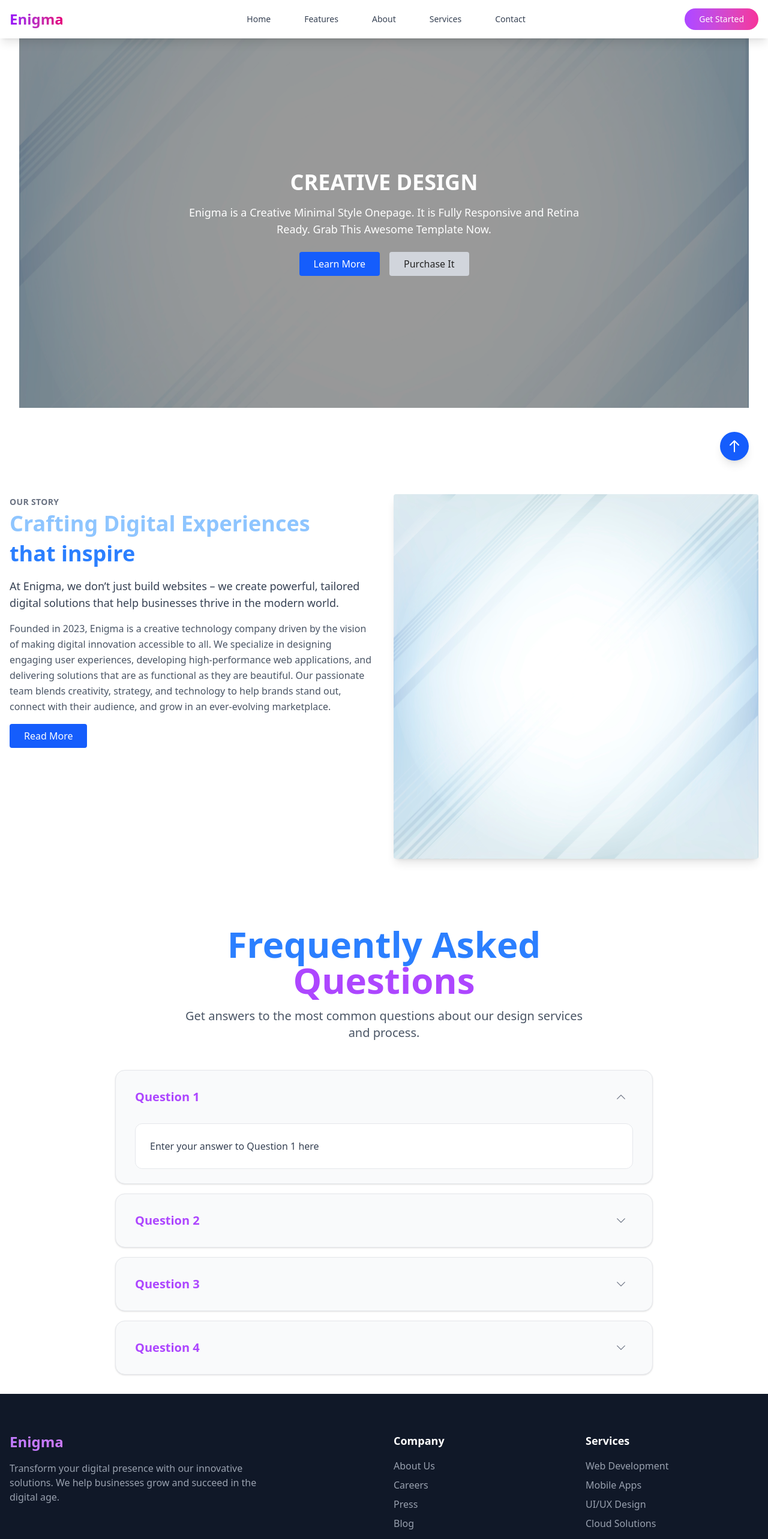
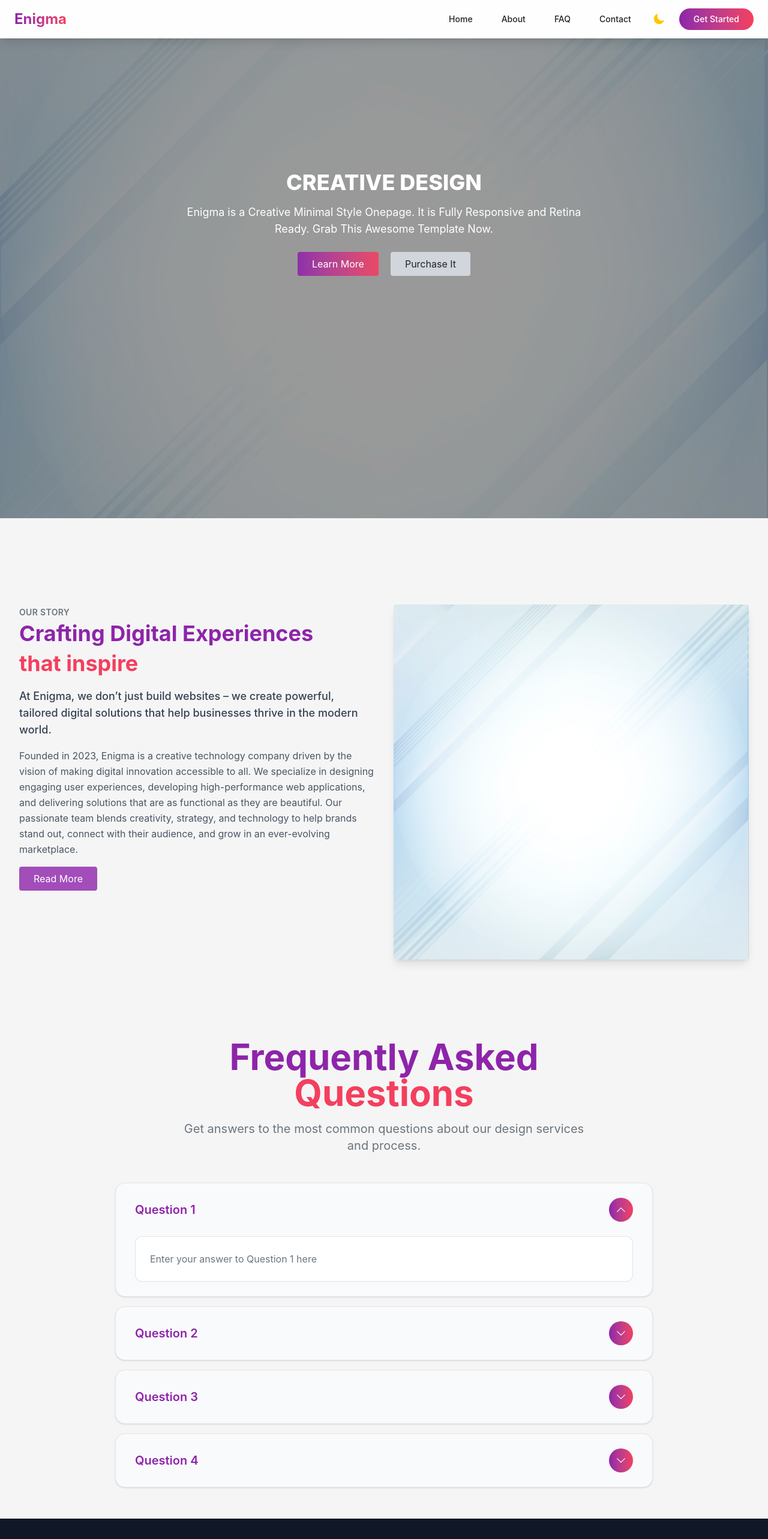
Before and after one commit to kinwitstech/Template-Basic, a React (Vite) app: page / in a window 1280 px wide. Shown: the top 2566 px of the page at 60% size. Built offline with nearby package versions, Linux system fonts and the light colour scheme.

Commit message:
Basic template: UI-fixes, theme toggle switch

```diff
--- a/index.html
+++ b/index.html
@@ -1,5 +1,5 @@
 <!DOCTYPE html>
-<html lang="en">
+<html lang="en" data-theme="light">
   <head>
     <meta charset="UTF-8" />
     <link rel="icon" type="image/svg+xml" href="/vite.svg" />
--- a/src/components/About.jsx
+++ b/src/components/About.jsx
@@ -2,17 +2,17 @@ import aboutImage from "../assets/60241.jpg";
 
 export default function About() {
   return (
-    <section id="about" className="px-4 py-20 bg-white">
+    <section id="about" className="px-4 py-20 bg-base-200">
       <div className="flex flex-col items-stretch gap-8 lg:flex-row">
         {/* Left Column */}
-        <div className="lg:w-1/2">
+        <div className="lg:w-1/2 ml-4">
           <div className="space-y-4">
-            <span className="text-sm font-semibold tracking-wide text-gray-500">
+            <span className="text-sm font-semibold tracking-wide text-secondary">
               OUR STORY
             </span>
-            <h2 className="text-4xl font-bold leading-snug text-blue-300">
+            <h2 className="text-4xl font-bold leading-snug text-primary">
               Crafting Digital Experiences <br />
-              <span className="text-blue-500">that inspire</span>
+              <span className="text-accent">that inspire</span>
             </h2>
             <h4 className="text-lg font-medium text-gray-700">
               At Enigma, we don’t just build websites – we create powerful, tailored
@@ -29,7 +29,7 @@ export default function About() {
             </p>
             <a
               href="about-1.html"
-              className="inline-block px-6 py-2 text-white transition-colors duration-200 bg-blue-600 rounded hover:bg-blue-700"
+              className="inline-block px-6 py-2 text-white transition-colors duration-200 bg-primary/80 rounded hover:bg-primary"
             >
               Read More
             </a>
@@ -37,7 +37,7 @@ export default function About() {
         </div>
 
         {/* Right Column */}
-        <div className="lg:w-1/2">
+        <div className="lg:w-1/2 mr-4">
           <img
             src={aboutImage}
             className="object-cover w-full rounded shadow-lg"
--- a/src/components/Footer.jsx
+++ b/src/components/Footer.jsx
@@ -36,14 +36,14 @@ const socialLinks = [
 export default function Footer() {
   return (
     <footer className="text-white bg-gray-900">
-      <div className="px-4 py-16 mx-auto max-w-7xl">
+      <div className="px-4 py-16 mx-auto max-w-7xl ml-6 mr-6">
         <div className="grid grid-cols-1 gap-8 md:grid-cols-2 lg:grid-cols-4">
           {/* Add your Company Info in this block */}
           <div className="col-span-1 lg:col-span-2">
-            <h3 className="mb-4 text-2xl font-bold text-transparent bg-clip-text bg-gradient-to-r from-purple-400 to-pink-400">
+            <h3 className="mb-4 text-2xl font-bold text-transparent bg-clip-text bg-gradient-to-r from-primary/90 to-accent/90">
               Enigma
             </h3>
-            <p className="max-w-md mb-6 text-gray-400">
+            <p className="max-w-md mb-6 text-secondary">
               Transform your digital presence with our innovative solutions.
               We help businesses grow and succeed in the digital age.
             </p>
@@ -55,7 +55,7 @@ export default function Footer() {
             <ul className="space-y-2">
               {footerLinks.company.map((link) => (
                 <li key={link.name}>
-                  <a href={link.href} className="text-gray-400 transition-colors duration-300 hover:text-white">
+                  <a href={link.href} className="text-secondary transition-colors duration-300 hover:text-white">
                     {link.name}
                   </a>
                 </li>
@@ -68,7 +68,7 @@ export default function Footer() {
             <ul className="space-y-2">
               {footerLinks.services.map((link) => (
                 <li key={link.name}>
-                  <a href={link.href} className="text-gray-400 transition-colors duration-300 hover:text-white">
+                  <a href={link.href} className="text-secondary transition-colors duration-300 hover:text-white">
                     {link.name}
                   </a>
                 </li>
@@ -81,7 +81,7 @@ export default function Footer() {
             <ul className="space-y-2">
               {footerLinks.support.map((link) => (
                 <li key={link.name}>
-                  <a href={link.href} className="text-gray-400 transition-colors duration-300 hover:text-white">
+                  <a href={link.href} className="text-secondary transition-colors duration-300 hover:text-white">
                     {link.name}
                   </a>
                 </li>
@@ -90,16 +90,16 @@ export default function Footer() {
           </div>
         </div>
 
-        <div className="pt-8 mt-12 border-t border-gray-800">
+        <div className="pt-8 mt-12 border-t border-secondary/30">
           <div className="flex flex-col items-center justify-between md:flex-row">
-            <p className="text-sm text-gray-400">
+            <p className="text-sm text-secondary">
               © {new Date().getFullYear()} Enigma. All rights reserved.
             </p>
             <div className="flex mt-4 space-x-6 md:mt-0">
-              <a href="#" className="text-sm text-gray-400 transition-colors duration-300 hover:text-white">
+              <a href="#" className="text-sm text-secondary transition-colors duration-300 hover:text-white">
                 Privacy Policy
               </a>
-              <a href="#" className="text-sm text-gray-400 transition-colors duration-300 hover:text-white">
+              <a href="#" className="text-sm text-secondary transition-colors duration-300 hover:text-white">
                 Terms of Service
               </a>
             </div>
--- a/src/components/Jumbotron.jsx
+++ b/src/components/Jumbotron.jsx
@@ -4,28 +4,29 @@ export default function Jumbotron() {
   return (
     <section
       id="home"
-      className="relative px-4 py-20 text-center bg-gray-100"
+      className="relative py-20 text-center bg-secondary/10"
       style={{
         backgroundImage: `url(${aboutImage})`, // put your image in public/images/
         backgroundSize: "cover",
         backgroundPosition: "center",
+        minHeight: "100vh",
       }}
     >
       {/* Overlay for opacity */}
       <div className="absolute inset-0 bg-black opacity-40"></div>
 
       {/* Content */}
-      <div className="relative z-10 flex flex-col items-center justify-center px-4 py-35">
+      <div className="relative flex flex-col items-center justify-center px-4 py-35">
         <h2 className="mb-4 text-4xl font-extrabold text-white">CREATIVE DESIGN</h2>
         <p className="max-w-2xl mx-auto mb-6 text-lg text-white">
           Enigma is a Creative Minimal Style Onepage. It is Fully Responsive and Retina Ready.
           Grab This Awesome Template Now.
         </p>
-        <div className="flex justify-center space-x-4">
-          <button className="px-6 py-2 text-white bg-blue-600 rounded hover:bg-blue-700">
+        <div className="flex justify-center space-x-5">
+          <button className="px-6 py-2 text-white bg-gradient-to-r from-primary/90 to-accent/90 rounded hover:bg-primary">
             Learn More
           </button>
-          <button className="px-6 py-2 bg-gray-300 rounded hover:bg-gray-400">
+          <button className="px-6 py-2 bg-gray-300 rounded hover:bg-secondary">
             Purchase It
           </button>
         </div>
--- a/src/components/Navbar.jsx
+++ b/src/components/Navbar.jsx
@@ -1,63 +1,92 @@
-import { useState } from 'react'
-import { Bars3Icon, XMarkIcon } from '@heroicons/react/24/outline'
+import { useState, useEffect } from "react";
+import { Bars3Icon, XMarkIcon } from "@heroicons/react/24/outline";
+import { SunIcon, MoonIcon } from "@heroicons/react/24/solid";
 
 export default function Navbar() {
-  const [isMenuOpen, setIsMenuOpen] = useState(false)
+  const [isMenuOpen, setIsMenuOpen] = useState(false);
+  const [theme, setTheme] = useState(localStorage.getItem("theme") || "light");
 
   const navigation = [
-    { name: 'Home', href: '#home' },
-    { name: 'Features', href: '#features' },
-    { name: 'About', href: '#about' },
-    { name: 'Services', href: '#services' },
-    { name: 'Contact', href: '#contact' }
-  ]
+    { name: "Home", href: "#home" },
+    { name: "About", href: "#about" },
+    { name: "FAQ", href: "#faq" },
+    { name: "Contact", href: "#contact" },
+  ];
 
   const scrollToSection = (e, href) => {
-    e.preventDefault()
-    const element = document.querySelector(href)
+    e.preventDefault();
+    const element = document.querySelector(href);
     if (element) {
-      element.scrollIntoView({ behavior: 'smooth' })
+      element.scrollIntoView({ behavior: "smooth" });
     }
-    setIsMenuOpen(false)
-  }
+    setIsMenuOpen(false);
+  };
+
+  useEffect(() => {
+    document.documentElement.setAttribute("data-theme", theme);
+    localStorage.setItem("theme", theme);
+  }, [theme]);
+
+  const toggleTheme = () => {
+    setTheme(theme === "light" ? "dark" : "light");
+  };
 
   return (
-    <nav className="fixed top-0 left-0 right-0 z-50 shadow-lg bg-white/90 backdrop-blur-md">
-      <div className="px-4 mx-auto max-w-7xl">
+    <nav className="fixed top-0 left-0 right-0 z-50 shadow-lg bg-base-100/90 backdrop-blur-md">
+      <div className="px-6 mx-auto max-w-7xl">
         <div className="flex items-center justify-between h-16">
-          <div className="flex items-center">
-            <a href="#home" className="text-2xl font-bold text-transparent bg-clip-text bg-gradient-to-r from-purple-600 to-pink-600">
+          <a
+            href="#home"
+            className="text-2xl font-bold text-transparent bg-clip-text bg-gradient-to-r from-primary to-accent"
+          >
             Enigma
           </a>
-          </div>
 
           {/* Desktop Navigation */}
-          <div className="hidden md:block">
-            <div className="flex items-baseline ml-10 space-x-8">
+          <div className="hidden md:flex items-center space-x-6">
             {navigation.map((item) => (
               <a
                 key={item.name}
                 href={item.href}
                 onClick={(e) => scrollToSection(e, item.href)}
-                  className="px-3 py-2 text-sm font-medium text-gray-700 transition-colors duration-200 hover:text-purple-600"
+                className="px-3 py-2 text-sm font-medium text-base-content hover:text-primary transition-colors"
               >
                 {item.name}
               </a>
             ))}
-            </div>
-          </div>
 
-          <div className="hidden md:block">
-            <button className="px-6 py-2 text-sm font-medium text-white transition-all duration-300 rounded-full bg-gradient-to-r from-purple-500 to-pink-500 hover:shadow-lg">
+            {/* DaisyUI Theme Toggle with Heroicons */}
+            <label className="swap swap-rotate">
+              <input
+                type="checkbox"
+                checked={theme === "dark"}
+                onChange={toggleTheme}
+              />
+              <SunIcon className="swap-on w-5 h-5 text-yellow-500" />
+              <MoonIcon className="swap-off w-5 h-5 text-yellow-400" />
+            </label>
+
+            <button className="px-6 py-2 text-sm font-medium text-white rounded-full bg-gradient-to-r from-primary to-accent hover:shadow-lg">
               Get Started
             </button>
           </div>
 
-          {/* Mobile menu button */}
-          <div className="md:hidden">
+          {/* Mobile Menu Button */}
+          <div className="md:hidden flex items-center space-x-2">
+            {/* DaisyUI Theme Toggle (Mobile) */}
+            <label className="swap swap-rotate">
+              <input
+                type="checkbox"
+                checked={theme === "dark"}
+                onChange={toggleTheme}
+              />
+              <SunIcon className="swap-on w-5 h-5 text-yellow-500" />
+              <MoonIcon className="swap-off w-5 h-5 text-yellow-400" />
+            </label>
+
             <button
               onClick={() => setIsMenuOpen(!isMenuOpen)}
-              className="p-2 text-gray-700 hover:text-purple-600"
+              className="p-2 text-secondary hover:text-primary"
             >
               {isMenuOpen ? (
                 <XMarkIcon className="w-6 h-6" />
@@ -71,19 +100,19 @@ export default function Navbar() {
         {/* Mobile Navigation */}
         {isMenuOpen && (
           <div className="md:hidden">
-            <div className="px-2 pt-2 pb-3 space-y-1 bg-white border-t">
+            <div className="px-2 pt-2 pb-3 space-y-1 bg-base-100 border-t">
               {navigation.map((item) => (
                 <a
                   key={item.name}
                   href={item.href}
                   onClick={(e) => scrollToSection(e, item.href)}
-                  className="block px-3 py-2 text-base font-medium text-gray-700 hover:text-purple-600"
+                  className="block px-3 py-2 text-base font-medium text-base-content hover:text-primary"
                 >
                   {item.name}
                 </a>
               ))}
               <div className="px-3 py-2">
-                <button className="w-full px-4 py-2 text-sm font-medium text-white rounded-full bg-gradient-to-r from-purple-500 to-pink-500">
+                <button className="w-full px-4 py-2 text-sm font-medium text-white rounded-full bg-gradient-to-r from-primary/90 to-accent/90">
                   Get Started
                 </button>
               </div>
@@ -92,5 +121,5 @@ export default function Navbar() {
         )}
       </div>
     </nav>
-  )
+  );
 }
--- a/src/components/faq.jsx
+++ b/src/components/faq.jsx
@@ -40,16 +40,17 @@ const FAQAccordion = () => {
   };
 
   return (
-    <div className="min-h-screen bg-white p-4 sm:p-6 lg:p-8">
+    <section id="faq" className="px-4 py-5 bg-base-200">
+    <div className="min-h-screen bg-base-200 p-4 sm:p-6 lg:p-8">
       <div className="max-w-4xl mx-auto">
         <div className="text-center mb-12">
-          <h1 className="text-4xl sm:text-5xl lg:text-6xl font-bold mb-4 text-blue-500">
+          <h1 className="text-4xl sm:text-5xl lg:text-6xl font-bold mb-4 text-primary">
             Frequently Asked
-            <span className="block bg-gradient-to-r from-primary to-secondary bg-clip-text text-purple-500">
+            <span className="block bg-clip-text text-accent">
               Questions
             </span>
           </h1>
-          <p className="text-xl text-gray-600 max-w-2xl mx-auto">
+          <p className="text-xl text-secondary max-w-2xl mx-auto">
             Get answers to the most common questions about our design services and process.
           </p>
         </div>
@@ -65,19 +66,19 @@ const FAQAccordion = () => {
               >
                 <button
                   onClick={() => toggleItem(item.id)}
-                  className="w-full px-6 sm:px-8 py-6 text-left focus:outline-none focus:ring-2 focus:ring-accent focus:ring-opacity-50 transition-all duration-200"
+                  className="w-full px-6 sm:px-8 py-6 text-left focus:outline-none focus:ring-2 focus:ring-transparent focus:ring-opacity-50 transition-all duration-200"
                   aria-expanded={isOpen}
                 >
                   <div className="flex items-center justify-between">
-                    <h3 className="text-lg sm:text-xl font-semibold text-purple-500 hover:text-pink-500 bg-clip-text pr-4">
+                    <h3 className="text-lg sm:text-xl font-semibold text-primary hover:text-accent bg-clip-text pr-4">
                       {item.question}
                     </h3>
                     <div className="flex-shrink-0 ml-4">
-                      <div className="w-10 h-10 rounded-full bg-gradient-to-r from-primary to-secondary flex items-center justify-center transition-all duration-300 hover:scale-110">
+                      <div className="w-10 h-10 rounded-full bg-gradient-to-r from-primary to-accent flex items-center justify-center transition-all duration-300 hover:scale-110">
                         {isOpen ? (
-                          <ChevronUpIcon className="w-5 h-5 text-gray-500" />
+                          <ChevronUpIcon className="w-5 h-5 text-white" />
                         ) : (
-                          <ChevronDownIcon className="w-5 h-5 text-gray-500" />
+                          <ChevronDownIcon className="w-5 h-5 text-white" />
                         )}
                       </div>
                     </div>
@@ -90,8 +91,8 @@ const FAQAccordion = () => {
                   }`}
                 >
                   <div className="px-6 sm:px-8 pb-6">
-                    <div className="bg-white rounded-xl p-6 border border-gray-200">
-                      <p className="text-gray-700 leading-relaxed whitespace-pre-line">
+                    <div className="bg-white rounded-xl p-6 border border-secondary/20">
+                      <p className="text-secondary leading-relaxed whitespace-pre-line">
                         {item.answer}
                       </p>
                     </div>
@@ -103,6 +104,7 @@ const FAQAccordion = () => {
         </div>
       </div>
     </div>
+    </section>
   );
 };
 
--- a/src/pages/HomePage.jsx
+++ b/src/pages/HomePage.jsx
@@ -1,4 +1,4 @@
-import React from 'react';
+import React, { useEffect, useState } from 'react';
 import Navbar from '../components/Navbar';
 import Footer from '../components/Footer';
 import Jumbotron from '../components/Jumbotron';
@@ -6,16 +6,29 @@ import About from '../components/About';
 import FAQ from '../components/faq';
 
 const HomePage = () => {
+  const [isVisible, setIsVisible] = useState(false);
+
+  useEffect(() => {
+    const handleScroll = () => {
+      // Show button after scrolling down 200px
+      setIsVisible(window.scrollY > 200);
+    };
+    window.addEventListener("scroll", handleScroll);
+    return () => window.removeEventListener("scroll", handleScroll);
+  }, []);
+
+  const scrollToTop = () => {
+    window.scrollTo({ top: 0, behavior: 'smooth' });
+  };
+
   return (
     <div className="min-h-screen bg-gradient-to-b from-gray-50 to-white">
       {/* Navigation */}
       <Navbar />
 
       {/* Jumbotron Section - Additional engaging content */}
-      <section className="py-16 bg-white">
-        <div className="px-4 mx-auto max-w-7xl sm:px-6 lg:px-8">
+      <section className="py-16 bg-base-200">
           <Jumbotron />
-        </div>
       </section>
 
       <About />
@@ -26,15 +39,17 @@ const HomePage = () => {
       <Footer />
 
       {/* Scroll to top button */}
+      {isVisible && (
         <button
-        onClick={() => window.scrollTo({ top: 0, behavior: 'smooth' })}
-        className="fixed z-50 p-3 text-white transition-colors duration-200 bg-blue-600 rounded-full shadow-lg bottom-8 right-8 hover:bg-blue-700"
+          onClick={scrollToTop}
+          className="fixed z-50 p-3 text-white transition-opacity duration-300 bg-primary/80 rounded-full shadow-lg bottom-8 right-8 hover:bg-primary"
           aria-label="Scroll to top"
         >
           <svg className="w-6 h-6" fill="none" stroke="currentColor" viewBox="0 0 24 24">
             <path strokeLinecap="round" strokeLinejoin="round" strokeWidth={2} d="M5 10l7-7m0 0l7 7m-7-7v18" />
           </svg>
         </button>
+      )}
     </div>
   );
 };
--- a/src/styles/index.css
+++ b/src/styles/index.css
@@ -1,4 +1,5 @@
 @import "tailwindcss";
+@import "./theme.css";
 
 @layer base {
   html {
--- a/src/styles/theme.css
+++ b/src/styles/theme.css
@@ -20,7 +20,7 @@
   --color-base-content: #222222;
 
   /* Brand Colors */
-  --color-primary: #0190cc; /* Navbar & Buttons */
+  --color-primary: #8E24AA; /* Navbar & Buttons */
   --color-primary-content: #ffffff;
 
   --color-secondary: #6c757d; /* Secondary buttons/text */
```
Lines whose indentation alone changed are shown as unchanged.
